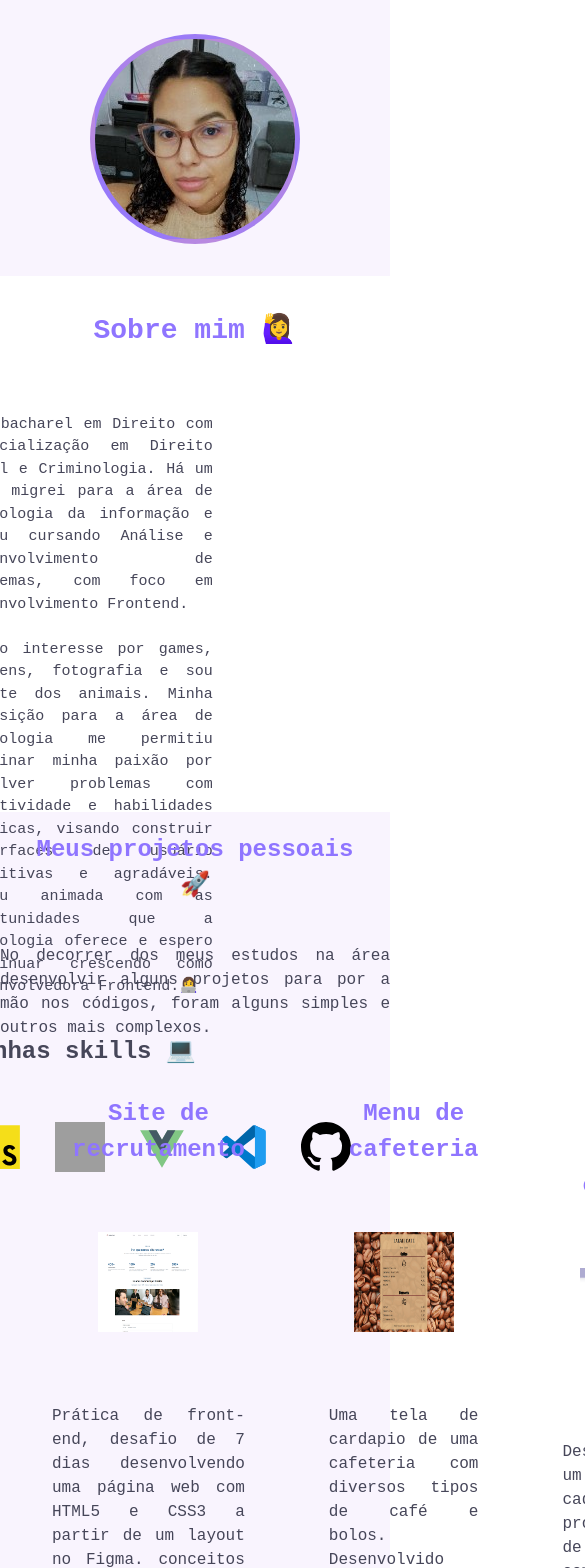
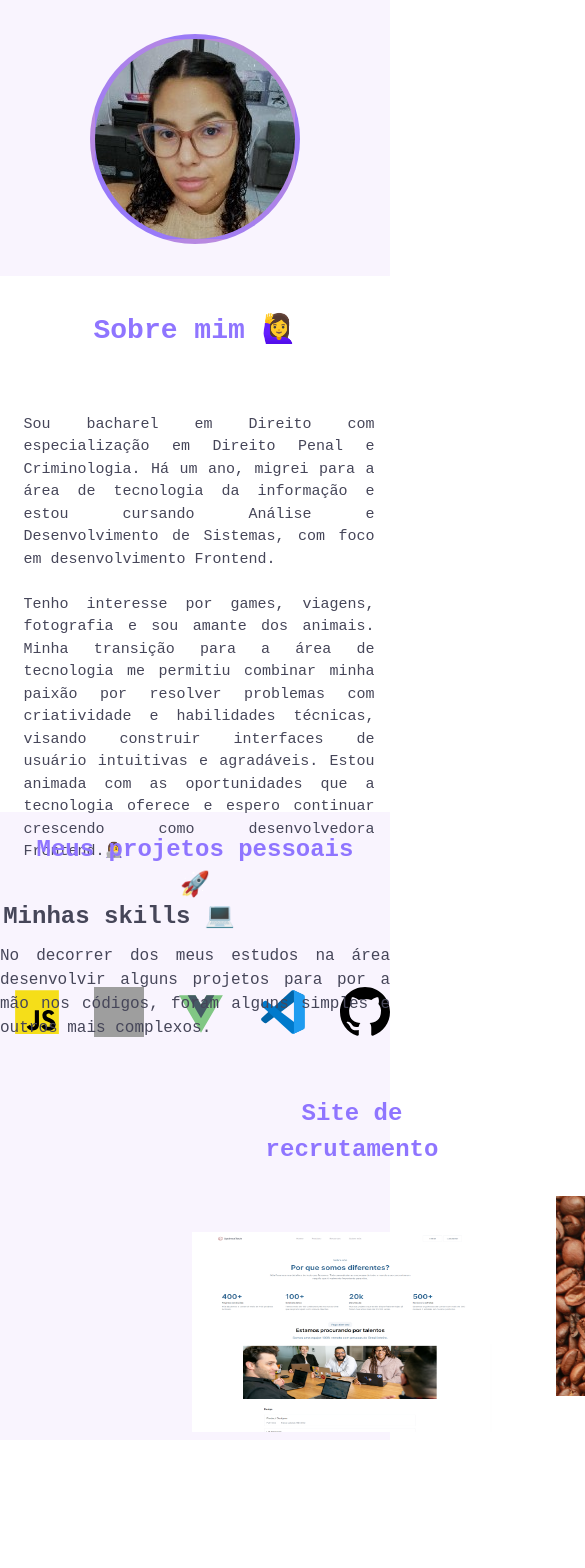
Before and after one commit to santosdlaysa/Portfolio-oficial, a React (Create React App) app: page / in a window 390 px wide. Shown: the part 432-2000 px from the top of the page, 585 px wide, since content can reach past the window. Built offline with nearby package versions, Linux system fonts and the light colour scheme; grey boxes are pictures that could not be loaded.

Commit message:
responsividade alterada

```diff
--- a/package.json
+++ b/package.json
@@ -15,6 +15,7 @@
     "@testing-library/jest-dom": "^5.17.0",
     "@testing-library/react": "^13.4.0",
     "@testing-library/user-event": "^13.5.0",
+    "github-automated-repos": "^1.1.1",
     "react": "^18.2.0",
     "react-dom": "^18.2.0",
     "react-router-dom": "^6.21.0",
--- a/src/components/Projetos.jsx
+++ b/src/components/Projetos.jsx
@@ -2,6 +2,7 @@ import Styles from "../index.module.css";
 import Foto1 from "../icons/visualpage.png";
 import Foto2 from "../icons/coffe-tela.png";
 import Foto3 from "../icons/Imagem-login.png";
+import { useGitHubAutomatedRepos, ProjectIcon, StackIcon } from 'github-automated-repos/index';
 
 function Projetos(){
     return (
@@ -9,14 +10,14 @@ function Projetos(){
         <div className={Styles.projetos}>
             <div className={Styles.container_text}>
             <h2 className={Styles.text_1}>Meus projetos pessoais 🚀</h2>
-            <p className={Styles.text}>No decorrer dos meus estudos na área desenvolvir alguns projetos para por a mão nos códigos, foram alguns simples e outros mais complexos.</p>
+           <p className={Styles.text}>No decorrer dos meus estudos na área desenvolvir alguns projetos para por a mão nos códigos, foram alguns simples e outros mais complexos.</p>
         </div>
 
         <div className={Styles.container_project}>
             <div className={Styles.section_container_1}>
                 <a href="https://santosdlaysa.github.io/website/" > <h3>Site de recrutamento</h3></a>
                         <img src={Foto1} alt="website" className={Styles.telas}/>
-                            <p className={Styles.portfolio_description}>Prática de front-end, desafio de 7 dias desenvolvendo uma página web com HTML5 e CSS3 a partir de um layout no Figma. conceitos básicos como 'div', 'section', inline para imagens, medidas responsivas em CSS, além de coisas mais avançadas como Flexbox, Grid e muitos outros - Desafiado por Giovanna Moeller - Alura</p>
+
             </div>
 
         <div className={Styles.section_container_1}>
@@ -24,20 +25,22 @@ function Projetos(){
 
             <img src={Foto2} alt="coffe-tela" className={Styles.telas} />
 
-            <p className={Styles.portfolio_description}>Uma tela de cardapio de uma cafeteria com diversos tipos de café e bolos. Desenvolvido com VueJs</p>
 
         </div>
 
             <div className={Styles.section_container_1}>
                 <a href="https://santosdlaysa.github.io/tela-de-login/" ><h3>Tela de login de estética</h3></a>
                 <img src={Foto3} alt="tela-de-login" className={Styles.telas} />
-                <p className={Styles.portfolio_description}>Desenvolvido um web site de cadastro de profissionais de estéticas com tela de e cadastro em JavaScript</p>
+
             </div>
         </div>
+
 </div>
         </>
 
     )
+
+    const data = useGitHubAutomatedRepos("GitHubUsername", "KeyWord");
 }
 
 export default Projetos;
--- a/src/index.module.css
+++ b/src/index.module.css
@@ -170,12 +170,11 @@ h3 {
   align-items: center;
   background-color: var(--fundo2);
   width: 100%;
-
 }
 .container_project{
   display: flex;
-  width: 90%;
-  height: 50rem;
+  margin-left: 10rem;
+  height: 25rem;
 }
 .text_1 {
   color: var(--h3);
@@ -264,7 +263,6 @@ h3 {
 
 .section_container_1 {
   align-items: center;
-  margin-left: 20px;
 
 }
 .Contatos {
@@ -385,7 +383,7 @@ footer {
 
   .conteudoSobre{
     flex-direction: column;
-
+    margin-bottom: 2rem;
   }
 
   .text{
@@ -438,7 +436,7 @@ footer {
   }
 }
 
-@media screen and (max-width: 1300px) {
+@media screen and (max-width: 1440px) {
   .body {
     margin: 0;
     align-items: center;
@@ -451,16 +449,18 @@ footer {
   }
 
   .conteudoSobre {
-    flex-direction: column;
     align-items: center;
     margin-left: -6rem;
-    width: 80%;
+    width: 100%;
   }
 
+  .textp{
+    width: 90%;
+    margin-left: 10rem;
+  }
   .telas {
-    align-items: center;
-    width: 100px;
-    height: 100px;
+    width: 300px;
+    height: 200px;
 
   }
   .contatos {
```
Also changed, not shown: 1 other file (tests, documents, lock files or other folders).
